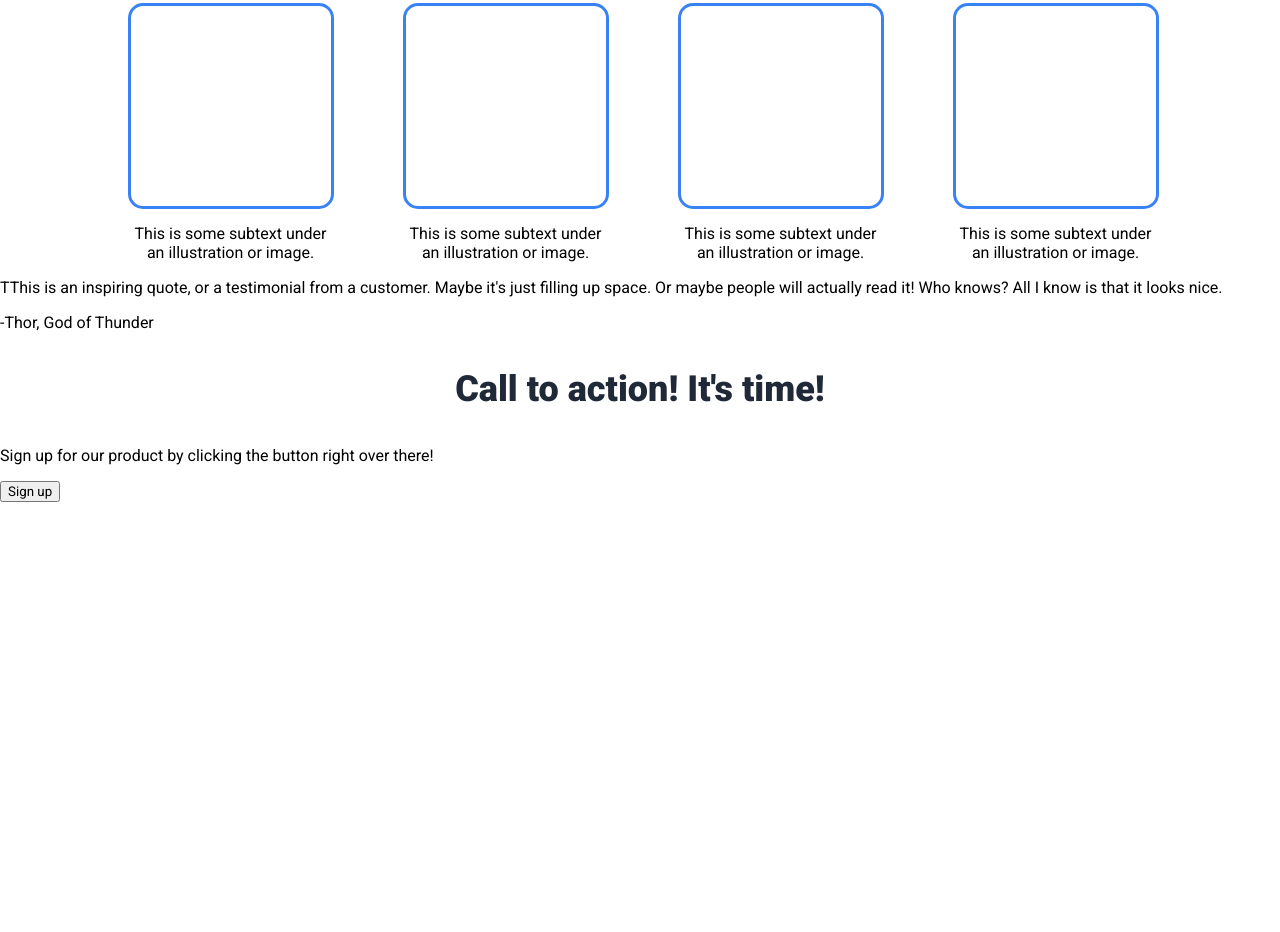
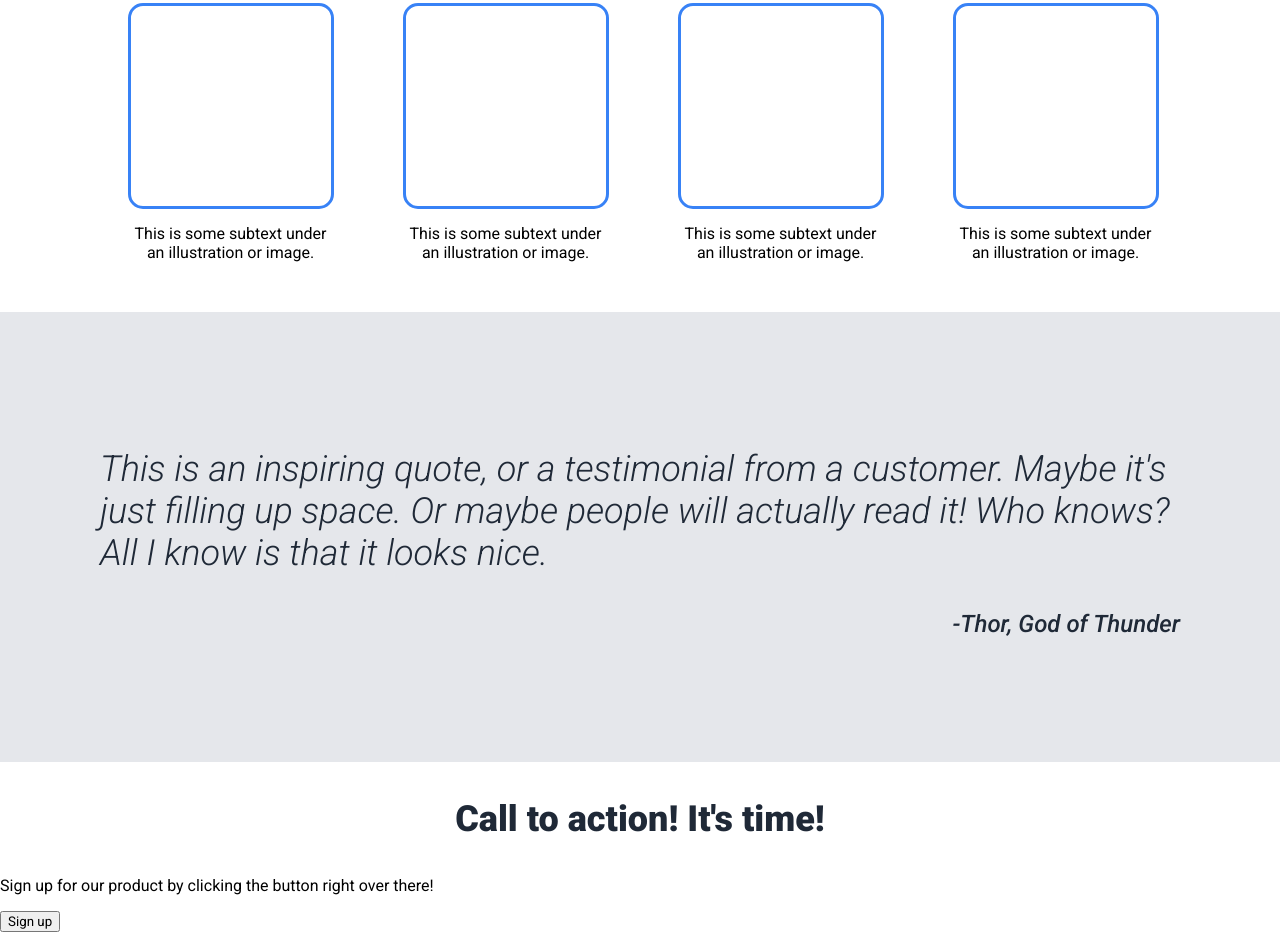
Before and after one commit to mhgraaf/foundations-flexbox-landing-page, a plain HTML site: page index.html in a window 1280 px wide. Shown: the part 682-1614 px from the top of the page. Before the commit the page ends 1184 px from the top, so only its background shows below. Drawn offline with Linux system fonts and the light colour scheme.

Commit message:
Styled pull quote

```diff
--- a/index.html
+++ b/index.html
@@ -68,9 +68,9 @@
 
     <div class="pull-quote">
       <p class="quote">
-        TThis is an inspiring quote, or a testimonial from a customer. Maybe
-        it's just filling up space. Or maybe people will actually read it! Who
-        knows? All I know is that it looks nice.
+        This is an inspiring quote, or a testimonial from a customer. Maybe it's
+        just filling up space. Or maybe people will actually read it! Who knows?
+        All I know is that it looks nice.
       </p>
       <p class="attribution">-Thor, God of Thunder</p>
     </div>
--- a/style.css
+++ b/style.css
@@ -87,6 +87,7 @@ h3 {
   align-items: center;
   text-align: center;
   width: 200px;
+  margin-bottom: 50px;
 }
 
 .pic {
@@ -96,3 +97,19 @@ h3 {
   height: 200px;
   margin-bottom: 15px;
 }
+
+.pull-quote {
+  background-color: #e5e7eb;
+  font-size: 36px;
+  font-weight: 300;
+  font-style: italic;
+  color: #1f2937;
+  padding: 100px;
+}
+
+.attribution {
+  font-size: 24px;
+  font-weight: 500;
+  text-align: right;
+  margin-top: 10px;
+}
```
Also changed, not shown: 1 other file.
